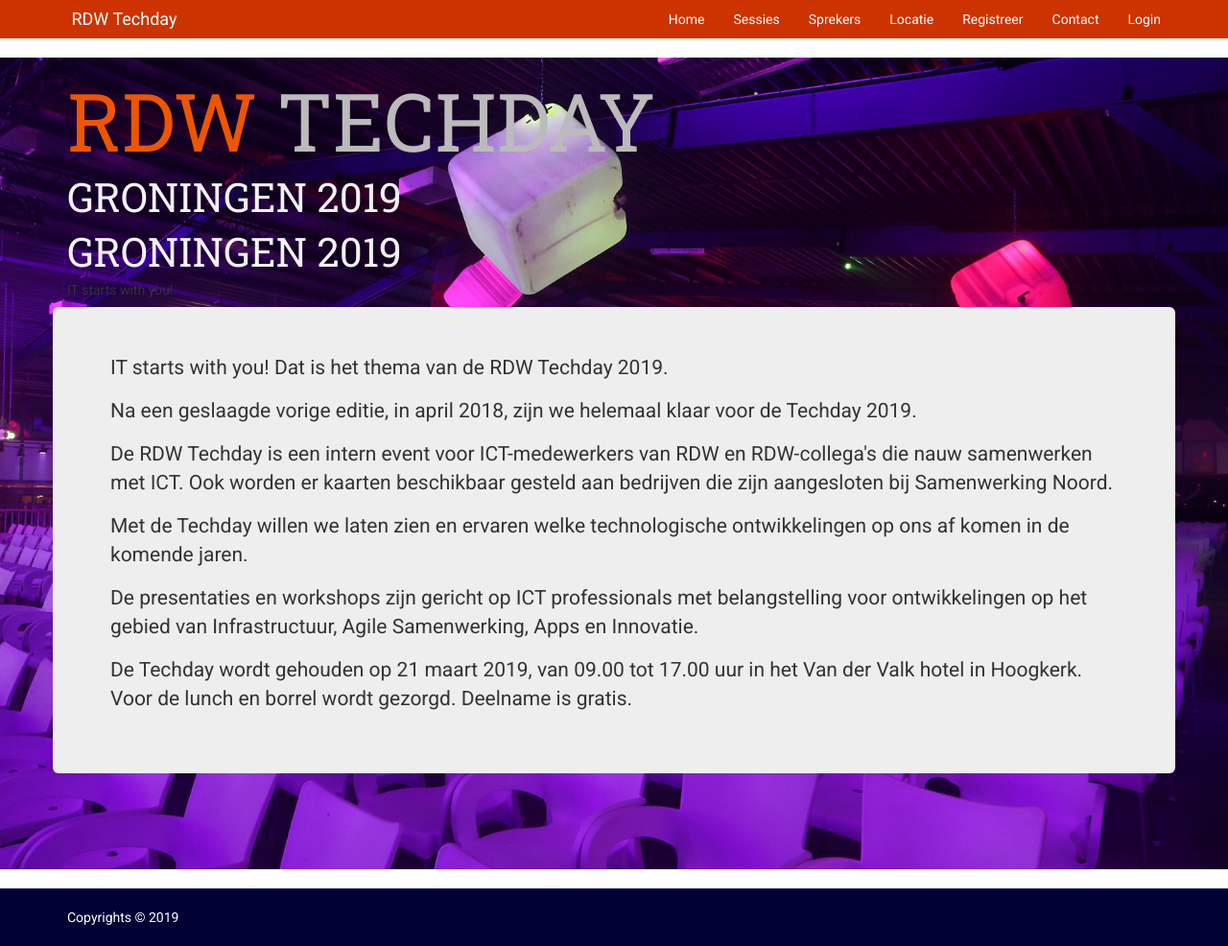
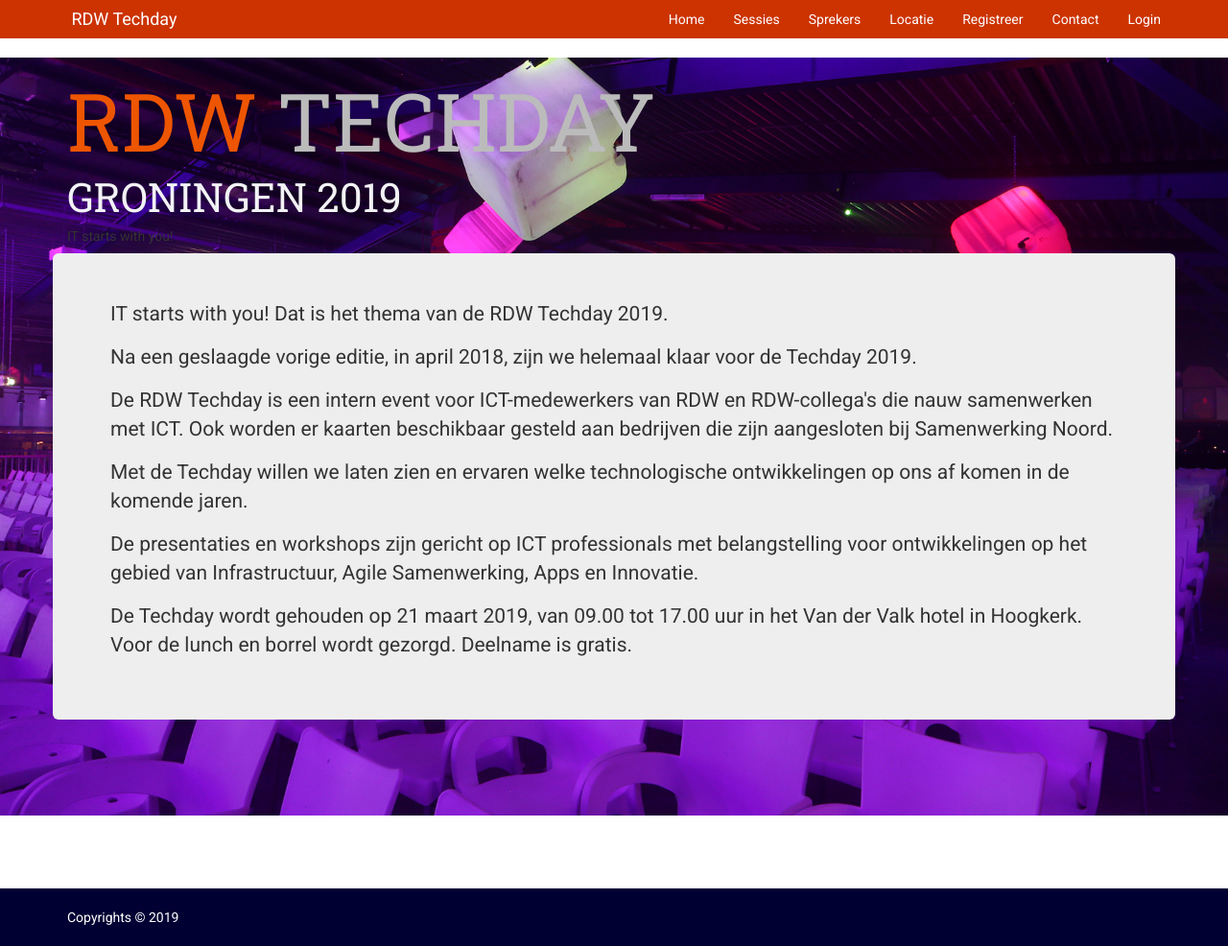
Before and after one commit to rdwtechday/rdwtechday2019, a Jekyll site: the page built from index.md, in a window 1280 px wide and 986 px high. Shown: the whole window at 96% size. Built offline with Jekyll 4.4.1, drawn with Linux system fonts in a browser that asks for light colours; nearby versions of some CDN libraries; comment, search, counter and statistics services are not loaded.

Commit message:
Update intro.html

```diff
--- a/_includes/intro.html
+++ b/_includes/intro.html
@@ -2,7 +2,7 @@
     <div class="container">
         <div class="row">
             <div class="col-sm-8">
-                <h1 class="rdw-light-orange rdw-intro-big">RDW</> <span class="rdw-intro-gray">TECHDAY</span> <h4 class="rdw-gray-3 rdw-intro">GRONINGEN 2019</h4>
+                <h1 class="rdw-light-orange rdw-intro-big">RDW</> <span class="rdw-intro-gray">TECHDAY</span>
                 <h4 class="rdw-gray-3 rdw-intro">GRONINGEN 2019</h4>
 				<h5 class="rdw-red">IT starts with you! </h5>
 
```
